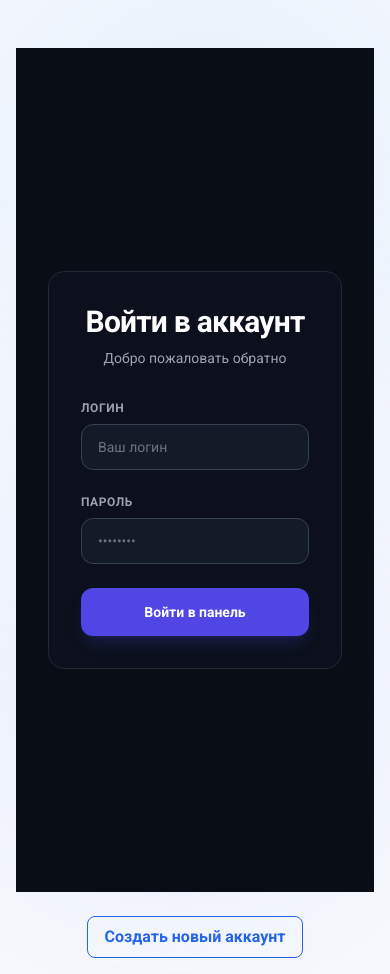
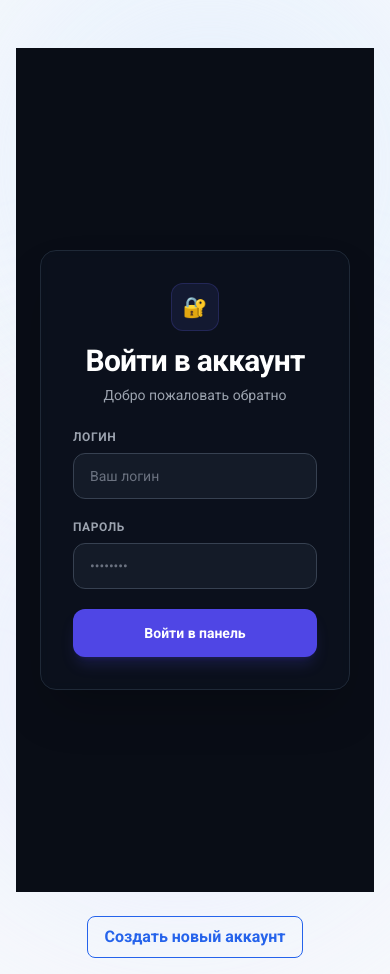
Before and after one commit to igorkay/realwork, a React (Create React App) app in the folder frontend/: page / in a window 390 px wide. Built offline with nearby package versions, Linux system fonts and the light colour scheme.

Commit message:
auto-deploy: updates

```diff
--- a/frontend/src/LoginForm.js
+++ b/frontend/src/LoginForm.js
@@ -1,13 +1,18 @@
-import React, { useState } from 'react';
+import React, { useState, useEffect } from 'react';
 import api from './api';
 
-// Принимаем пропсы setUser (для логики) и onSwitchToRegister (если у тебя есть переключалка на регистрацию)
-// Если переключалки нет, проп onSwitchToRegister можно просто убрать
 function LoginForm({ setUser, onSwitchToRegister }) {
   const [username, setUsername] = useState('');
   const [password, setPassword] = useState('');
   const [error, setError] = useState('');
   const [loading, setLoading] = useState(false);
+
+  useEffect(() => {
+    document.body.style.backgroundColor = '#090d16';
+    return () => {
+      document.body.style.backgroundColor = '';
+    };
+  }, []);
 
   const handleSubmit = async (e) => {
     e.preventDefault();
@@ -28,18 +33,16 @@ function LoginForm({ setUser, onSwitchToRegister }) {
   };
 
   return (
-    <div className="flex min-h-screen w-full bg-[#090d16] text-white">
-      {/* ЛЕВАЯ ЧАСТЬ: МАРКЕТИНГОВЫЙ БЛОК (Скрыт на мобильных, виден на md и выше) */}
+    <div className="flex min-h-screen w-full bg-[#090d16] text-white overflow-x-hidden">
+      {/* ЛЕВАЯ ЧАСТЬ: МАРКЕТИНГОВЫЙ БЛОК */}
       <div
-        className="hidden md:flex md:w-1/2 relative flex-col justify-between p-12 lg:p-16 overflow-hidden bg-cover bg-center"
+        className="hidden md:flex md:w-1/2 relative flex-col justify-between p-12 lg:p-16 bg-cover bg-center min-h-screen"
         style={{
           backgroundImage: `linear-gradient(to bottom, rgba(15, 23, 42, 0.95), rgba(30, 27, 75, 0.95)), url('http://googleusercontent.com/image_collection/image_retrieval/498531985610772507_0')`
         }}
       >
-        {/* Фоновое свечение */}
         <div className="absolute -top-40 -left-40 w-96 h-96 bg-indigo-500 rounded-full blur-[120px] opacity-20"></div>
 
-        {/* Логотип */}
         <div className="flex items-center space-x-3 z-10">
           <div className="w-10 h-10 rounded-xl bg-gradient-to-tr from-indigo-500 to-purple-500 flex items-center justify-center shadow-lg shadow-indigo-500/30">
             <span className="font-bold text-xl tracking-wider text-white">R</span>
@@ -49,8 +52,7 @@ function LoginForm({ setUser, onSwitchToRegister }) {
           </span>
         </div>
 
-        {/* Смыслы и преимущества */}
-        <div className="my-auto max-w-lg z-10">
+        <div className="my-auto max-w-lg z-10 py-8">
           <h1 className="text-4xl lg:text-5xl font-extrabold tracking-tight leading-tight mb-6">
             Делегируйте задачи <br />
             <span className="bg-clip-text text-transparent bg-gradient-to-r from-indigo-400 via-purple-400 to-pink-400">
@@ -62,7 +64,6 @@ function LoginForm({ setUser, onSwitchToRegister }) {
           </p>
 
           <div className="space-y-6">
-            {/* Пункт 1 */}
             <div className="flex items-start space-x-4">
               <div className="flex items-center justify-center w-12 h-12 rounded-lg bg-indigo-500/10 border border-indigo-500/20 text-indigo-400 shrink-0">
                 <i className="fa-solid fa-shield-halved text-xl"></i>
@@ -73,7 +74,6 @@ function LoginForm({ setUser, onSwitchToRegister }) {
               </div>
             </div>
 
-            {/* Пункт 2 */}
             <div className="flex items-start space-x-4">
               <div className="flex items-center justify-center w-12 h-12 rounded-lg bg-purple-500/10 border border-purple-500/20 text-purple-400 shrink-0">
                 <i className="fa-solid fa-percent text-xl"></i>
@@ -84,7 +84,6 @@ function LoginForm({ setUser, onSwitchToRegister }) {
               </div>
             </div>
 
-            {/* Пункт 3 (Придуманный важный и привлекающий) */}
             <div className="flex items-start space-x-4">
               <div className="flex items-center justify-center w-12 h-12 rounded-lg bg-pink-500/10 border border-pink-500/20 text-pink-400 shrink-0">
                 <i className="fa-solid fa-fire text-xl"></i>
@@ -97,22 +96,24 @@ function LoginForm({ setUser, onSwitchToRegister }) {
           </div>
         </div>
 
-        {/* Футер левой панели */}
         <div className="text-gray-500 text-xs z-10">
           © 2026 Realwork.pro. Профессиональная экосистема для работы.
         </div>
       </div>
 
-      {/* ПРАВАЯ ЧАСТЬ: ФОРМА ВХОДА (Занимает 100% на мобилках и 50% на десктопе) */}
-      <div className="w-full md:w-1/2 flex items-center justify-center p-8 lg:p-12 bg-[#090d16]">
-        <div className="w-full max-w-md space-y-8 bg-[#111827]/40 p-8 rounded-2xl border border-gray-800 backdrop-blur-sm">
+      {/* ПРАВАЯ ЧАСТЬ: ФОРМА ВХОДА */}
+      <div className="w-full md:w-1/2 flex items-center justify-center p-6 lg:p-12 bg-[#090d16] min-h-screen">
+        <div className="w-full max-w-md space-y-6 bg-[#111827]/40 p-8 rounded-2xl border border-gray-800 backdrop-blur-sm shadow-2xl">
 
           <div className="text-center md:text-left">
+            <div className="inline-flex items-center justify-center w-12 h-12 bg-indigo-500/10 text-indigo-400 rounded-xl text-xl mb-3 border border-indigo-500/20">
+              🔐
+            </div>
             <h2 className="text-3xl font-bold tracking-tight">Войти в аккаунт</h2>
-            <p className="text-gray-400 mt-2 text-sm">Добро пожаловать обратно</p>
+            <p className="text-gray-400 mt-1.5 text-sm">Добро пожаловать обратно</p>
           </div>
 
-          <form onSubmit={handleSubmit} className="space-y-6">
+          <form onSubmit={handleSubmit} className="space-y-5">
             {error && (
               <div className="p-4 bg-rose-500/10 border border-rose-500/20 text-rose-400 rounded-xl text-sm font-medium">
                 {error}
@@ -152,13 +153,13 @@ function LoginForm({ setUser, onSwitchToRegister }) {
             </button>
 
             {onSwitchToRegister && (
-              <div className="text-center pt-2">
+              <div className="text-center pt-3 border-t border-gray-800/60 mt-4">
                 <button
                   type="button"
                   onClick={onSwitchToRegister}
-                  className="text-indigo-400 hover:text-indigo-300 text-sm font-medium transition duration-200"
+                  className="w-full py-2.5 px-4 rounded-xl border border-gray-700 hover:border-indigo-500 text-indigo-400 hover:text-indigo-300 text-sm font-medium transition duration-200"
                 >
-                  Нет аккаунта? Зарегистрироваться
+                  Создать новый аккаунт
                 </button>
               </div>
             )}
```
